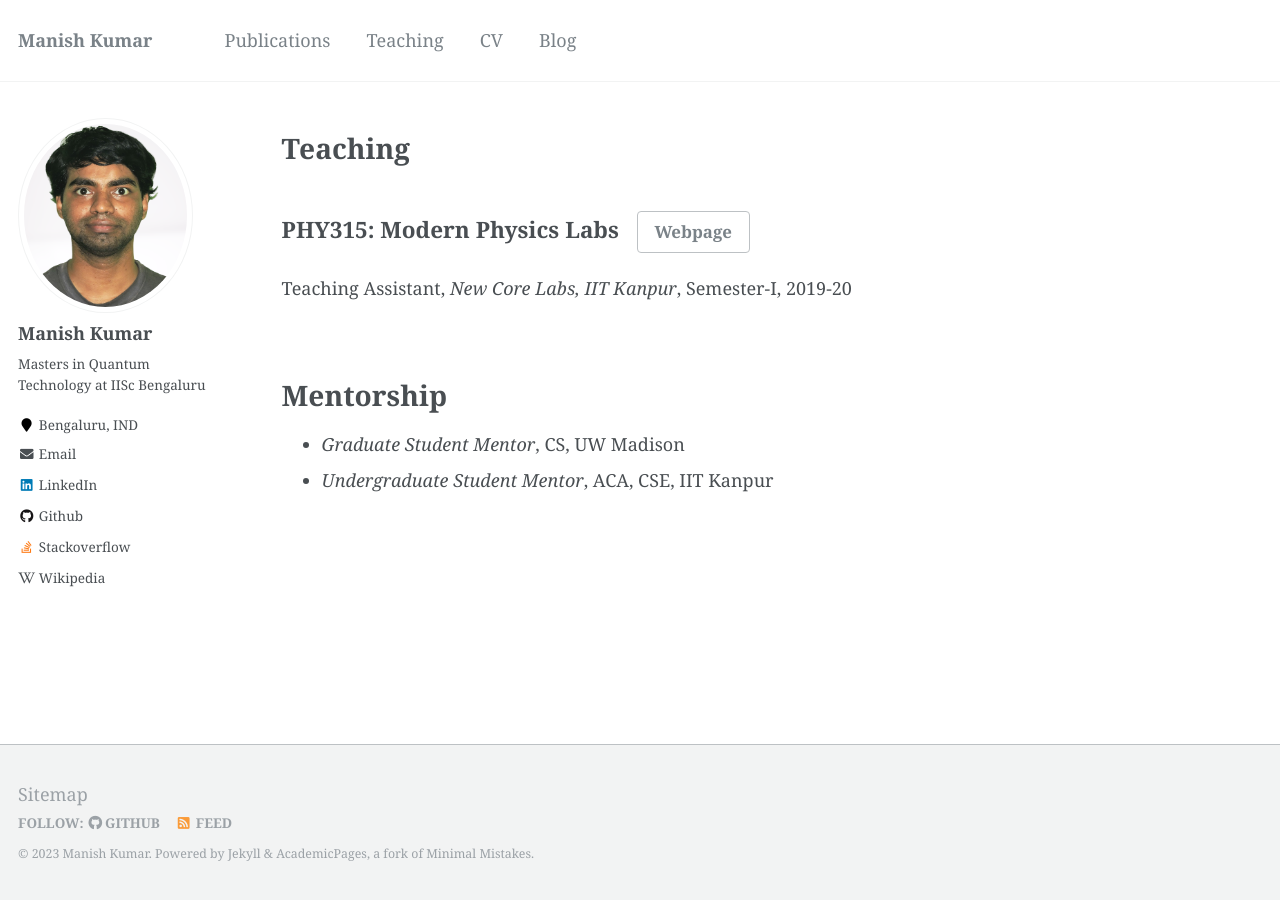
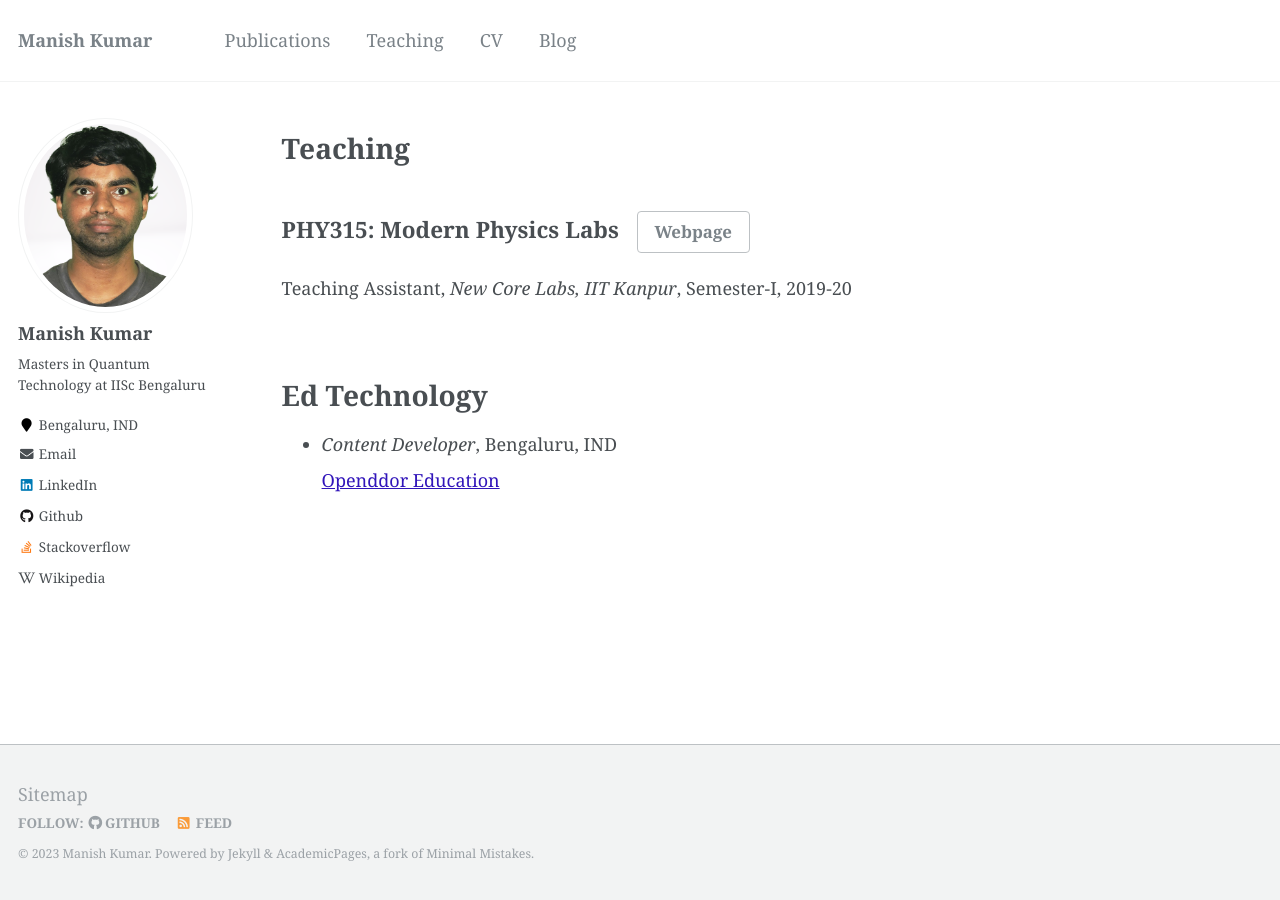
Before and after one commit to 108mk/108mk.github.io, a Jekyll site: the page built from _pages/teaching.html, in a window 1280 px wide. Built offline with Jekyll 4.4.1, drawn with Linux system fonts in a browser that asks for light colours.

Commit message:
Update teaching.html

```diff
--- a/_pages/teaching.html
+++ b/_pages/teaching.html
@@ -13,8 +13,8 @@ author_profile: true
 {% endfor %}
 
 <br><br>
-<h1>Mentorship</h1>
+<h1>Ed Technology</h1>
 <ul>
-  <li><em>Graduate Student Mentor</em>, CS, UW Madison</li>
-  <li><em>Undergraduate Student Mentor</em>, ACA, CSE, IIT Kanpur</li>
+  <li><em>Content Developer</em>, Bengaluru, IND</li>
+  <a href="https://www.opendooreducation.in/">Openddor Education</a>
 </ul>
```
